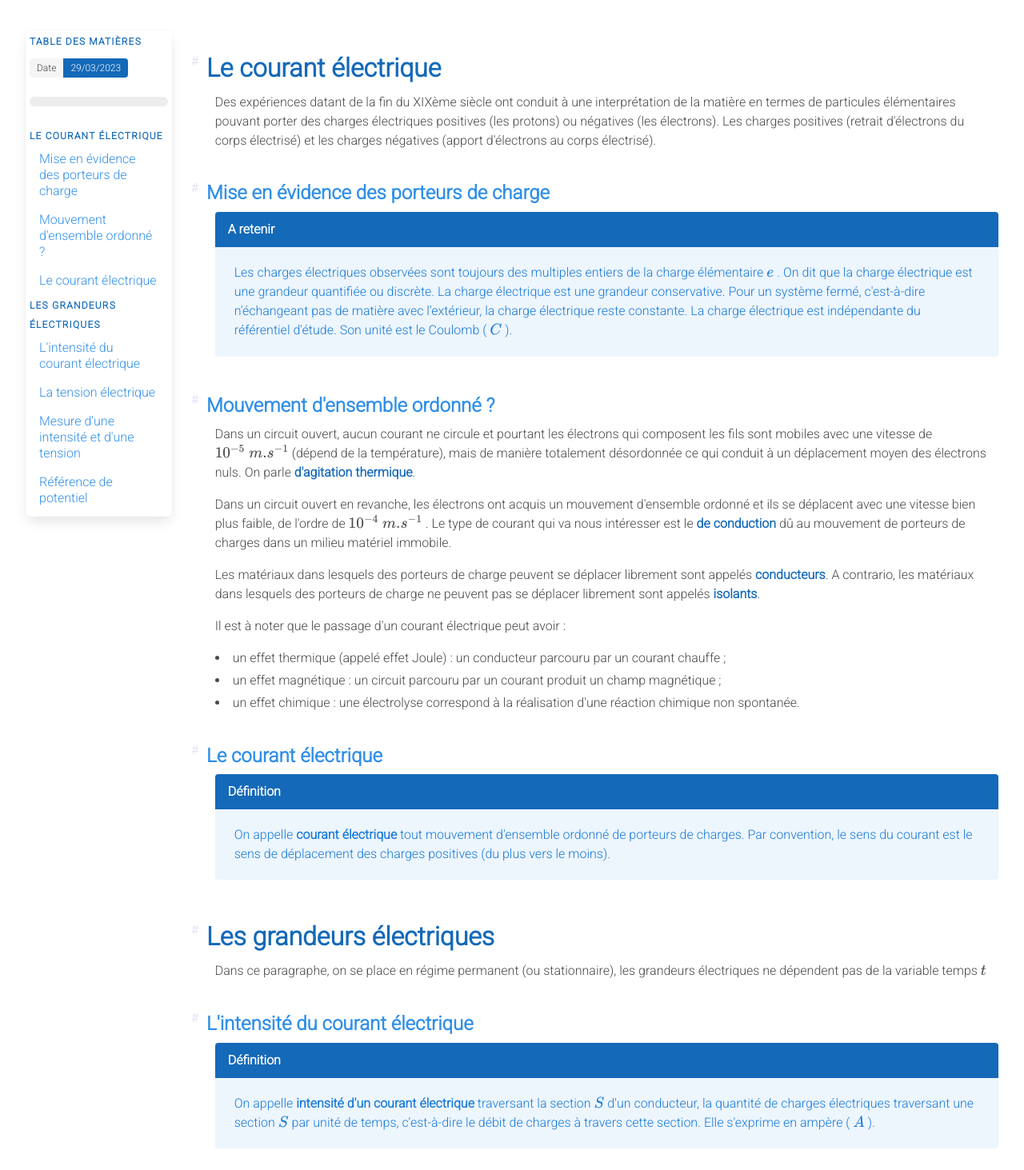
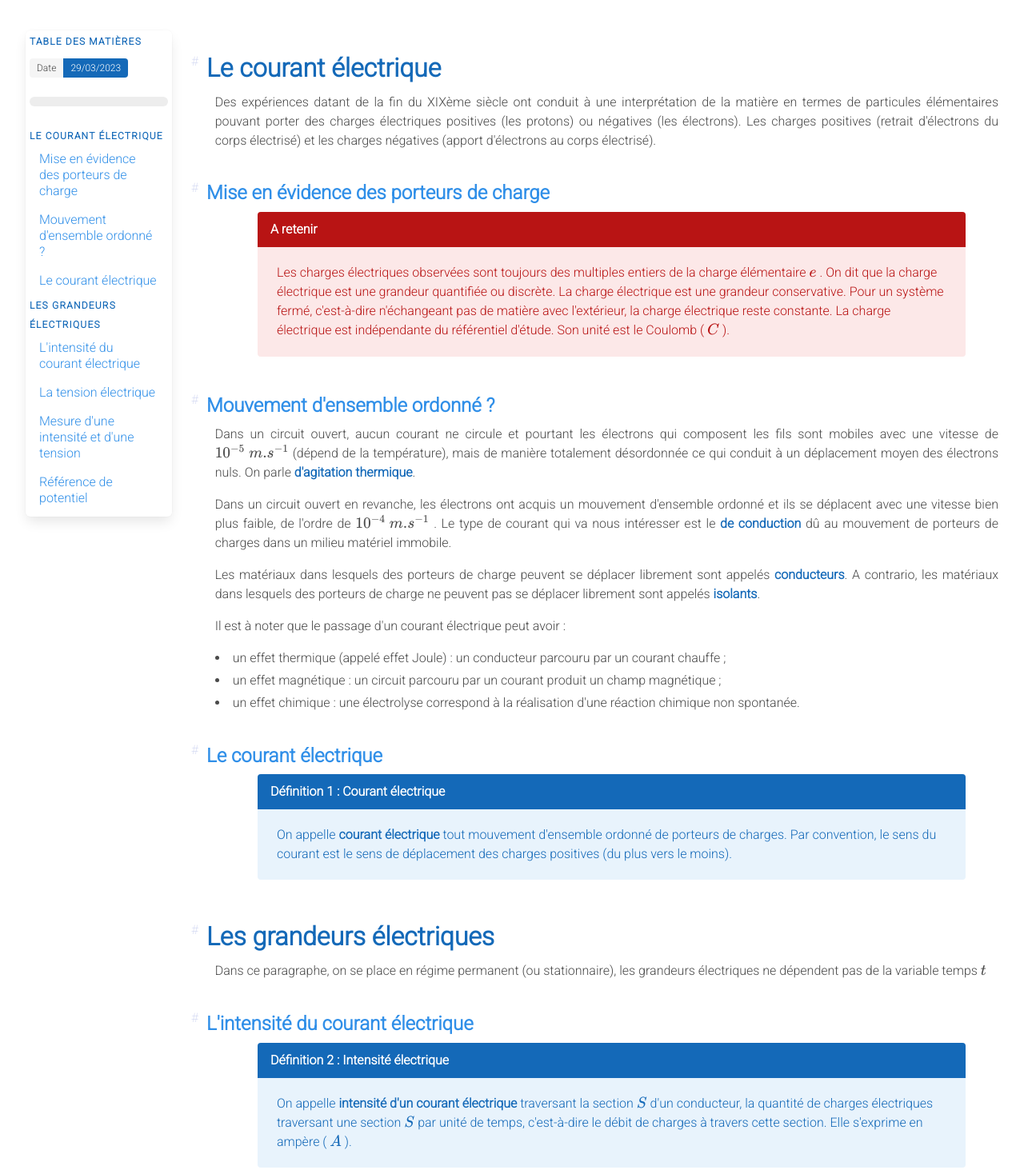
Before and after one commit to Xharos/sciences2i, a SvelteKit app: page /lessons/elec/electrokinetic/arqs in a window 1280 px wide. Shown: the part 164-1627 px from the top of the page at 80% size. Built offline with nearby package versions, Linux system fonts and the light colour scheme.

Commit message:
Add MessageBox, HideMessageBox, Framed and Figure svelte component to help display info

```diff
--- a/src/app.scss
+++ b/src/app.scss
@@ -131,6 +131,12 @@ div[slot="foreground"] ul {
   list-style-position: inside;
 }
 
+div[slot="foreground"] p {
+  text-align: justify;
+  text-justify: distribute;
+  text-align-last: left;
+}
+
 .link-translucent:hover {
   opacity: 1;
 }
@@ -154,3 +160,41 @@ strong {
 .katex {
   font-size: 1.1em;
 }
+
+// CSS for special svelte component
+
+.message.is-definition .message-header {
+  background-color: $definition;
+}
+
+.message.is-definition .message-body {
+  color: $definition;
+}
+
+.message.is-definition {
+  background-color: $definition_light;
+}
+
+.message.is-property .message-header {
+  background-color: $property;
+}
+
+.message.is-property .message-body {
+  color: $property;
+}
+
+.message.is-property {
+  background-color: $property_light;
+}
+
+.message.is-remember .message-header {
+  background-color: $remember;
+}
+
+.message.is-remember .message-body {
+  color: $remember;
+}
+
+.message.is-remember {
+  background-color: $remember_light;
+}
--- /dev/null
+++ b/src/lib/components/FigureStore.js
@@ -0,0 +1,3 @@
+import { writable } from "svelte/store";
+
+export const figureCount = writable(0);
--- /dev/null
+++ b/src/lib/components/Framed.svelte
@@ -0,0 +1,5 @@
+<article class="message is-primary">
+    <div class="message-body">
+        <slot/>
+    </div>
+</article>
--- a/src/lib/components/MessageBox.svelte
+++ b/src/lib/components/MessageBox.svelte
@@ -1,13 +1,47 @@
 <script>
     export let type;
     export let title;
+    import {onDestroy, onMount} from 'svelte';
+    import {propertyCount, definitionCount} from './MessageStore.js';
+    import {get} from 'svelte/store'
+
+    const validTypes = ['definition', 'property', 'remember'];
+
+    if (!validTypes.includes(type)) {
+        console.warn(`Invalid message type "${type}". Defaulting to "remember".`);
+        type = 'remember';
+    }
+
+    let prefix = '';
+
+    onMount(() => {
+        if (type === 'property') {
+            propertyCount.update(n => n + 1);
+            let countValue = get(propertyCount);
+            prefix = "Propriété " + countValue + " : ";
+        } else if (type === 'definition') {
+            definitionCount.update(n => n + 1);
+            let countValue = get(definitionCount);
+            prefix = "Définition " + countValue + " : ";
+        }
+
+    });
+
+    onDestroy(() => {
+        propertyCount.set(0);
+        definitionCount.set(0);
+    });
 </script>
 
-<article class={`message ${type}`}>
-    <div class="message-header">
-        <p>{title}</p>
+<div class="columns is-desktop is-centered">
+    <div class="column is-12-tablet is-11-desktop">
+        <article class={`message is-${type}`}>
+            <div class="message-header">
+                <p>{prefix} {title}</p>
+            </div>
+            <div class="message-body">
+                <slot/>
+            </div>
+        </article>
     </div>
-    <div class="message-body">
-        <slot />
-    </div>
-</article>
+</div>
--- /dev/null
+++ b/src/lib/components/MessageStore.js
@@ -0,0 +1,4 @@
+import { writable } from "svelte/store";
+
+export const propertyCount = writable(0);
+export const definitionCount = writable(0);
--- a/src/routes/lessons/elec/electrokinetic/arqs/+page.svelte
+++ b/src/routes/lessons/elec/electrokinetic/arqs/+page.svelte
@@ -1,7 +1,8 @@
 <script>
-    import Scroller from "$lib/components/Scroller.svelte";
+    import Scroller from '$lib/components/Scroller.svelte';
     import {Crumbs} from '$lib/components/Crumbs.svelte';
-    import K from "$lib/components/K.svelte";
+    import Message from '$lib/components/MessageBox.svelte'
+    import K from '$lib/components/K.svelte';
 
     export let data;
     let title = "Lois dans l'ARQS";
@@ -41,11 +42,7 @@
             charges négatives (apport d'électrons au corps électrisé).
         </p>
         <h2>Mise en évidence des porteurs de charge</h2>
-        <article class="message is-primary">
-            <div class="message-header">
-                <p>A retenir</p>
-            </div>
-            <div class="message-body">
+        <Message title="A retenir" type="remember">
             Les charges électriques observées sont toujours des
             multiples entiers de la charge élémentaire
             <K math={"e"}/>
@@ -59,8 +56,7 @@
             Coulomb (
             <K math={"C"}/>
             ).
-            </div>
-        </article>
+        </Message>
         <h2>Mouvement d'ensemble ordonné ?</h2>
         <p>
             Dans un circuit ouvert, aucun courant ne circule et pourtant les
@@ -109,19 +105,12 @@
             </li>
         </ul>
         <h2>Le courant électrique</h2>
-        <article class="message is-primary">
-            <div class="message-header">
-                <p>Définition</p>
-            </div>
-            <div class="message-body">
-                <p>
+        <Message title="Courant électrique" type="definition">
             On appelle <strong>courant électrique</strong> tout mouvement
             d'ensemble ordonné de porteurs de charges. Par convention,
             le sens du courant est le sens de déplacement des charges
             positives (du plus vers le moins).
-                </p>
-            </div>
-        </article>
+        </Message>
 
         <h1>Les grandeurs électriques</h1>
         <p>
@@ -131,31 +120,18 @@
             <K math={"t"}/>
         </p>
         <h2>L'intensité du courant électrique</h2>
-        <article class="message is-primary">
-            <div class="message-header">
-                <p>Définition</p>
-            </div>
-            <div class="message-body">
-                <p>
-                    On appelle <strong
-                >intensité d'un courant électrique</strong
-                >
+        <Message title="Intensité électrique" type="definition">
+            On appelle <strong>intensité d'un courant électrique</strong>
             traversant la section
             <K math={"S"}/>
             d'un conducteur, la
             quantité de charges électriques traversant une section
-                    <K
-                            math={"S"}
-                    />
+            <K math={"S"}/>
             par unité de temps, c'est-à-dire le débit de charges à
             travers cette section. Elle s'exprime en ampère (
-                    <K
-                            math={"A"}
-                    />
+            <K math={"A"}/>
             ).
-                </p>
-            </div>
-        </article>
+        </Message>
         <p>
             Quelques ordres de grandeurs de l'intensité du courant
             électrique :
@@ -172,9 +148,7 @@
                 usage domestique : de 1
                 <K math={"A"}/>
                 à 100
-                <K
-                        math={"A"}
-                />
+                <K math={"A"}/>
                 ;
             </li>
             <li>
@@ -190,12 +164,7 @@
             </li>
         </ul>
         <h2>La tension électrique</h2>
-        <article class="message is-primary">
-            <div class="message-header">
-                <p>Définition</p>
-            </div>
-            <div class="message-body">
-                <p>
+        <Message title="Tension" type="definition">
             L'état électrique d'un point du circuit électrique est
             caractérisé par une grandeur appelée
             <strong>potentiel</strong> et noté
@@ -205,14 +174,9 @@
             entre les deux points A et B d'un circuit, et caractérise
             la tendance des électrons à se rendre d'un point à un autre.
             C'est une grandeur algébrique :
-                    <K
-                            displayMode
-                            math={"U_{AB} = V_A - V_B"}
-                    />
+            <K displayMode math={"U_{AB} = V_A - V_B"}/>
             qui se représente par une flèche orientée de B vers A.
-                </p>
-            </div>
-        </article>
+        </Message>
         <p>Quelques ordres de grandeurs d'une tension électrique :</p>
         <ul>
             <li>
--- a/src/variables.scss
+++ b/src/variables.scss
@@ -2,6 +2,16 @@ $body-overflow-y: auto;
 $footer-padding: 1rem 1.5rem 1rem;
 $navbar-box-shadow-size: 0 1px 0 0;
 $content-heading-line-height: 0.8;
+
+// special component color
+$definition: hsl(209, 80%, 40%);
+$definition_light: lighten($definition, 55%);
+
+$property: hsl(138, 80%, 40%);
+$property_light: lighten($property, 55%);
+
+$remember: hsl(0, 80%, 40%);
+$remember_light: lighten($remember, 55%);
 
 $primary: hsl(209, 80%, 40%);
 $secondary: lighten($primary, 15%);
```
Also changed, not shown: src/lib/components/Figure.svelte (added, +33 -0 lines), src/lib/components/HideMessageBox.svelte (added, +41 -0 lines), src/lib/assets/banner.png (added). Lines whose indentation alone changed are shown as unchanged.
